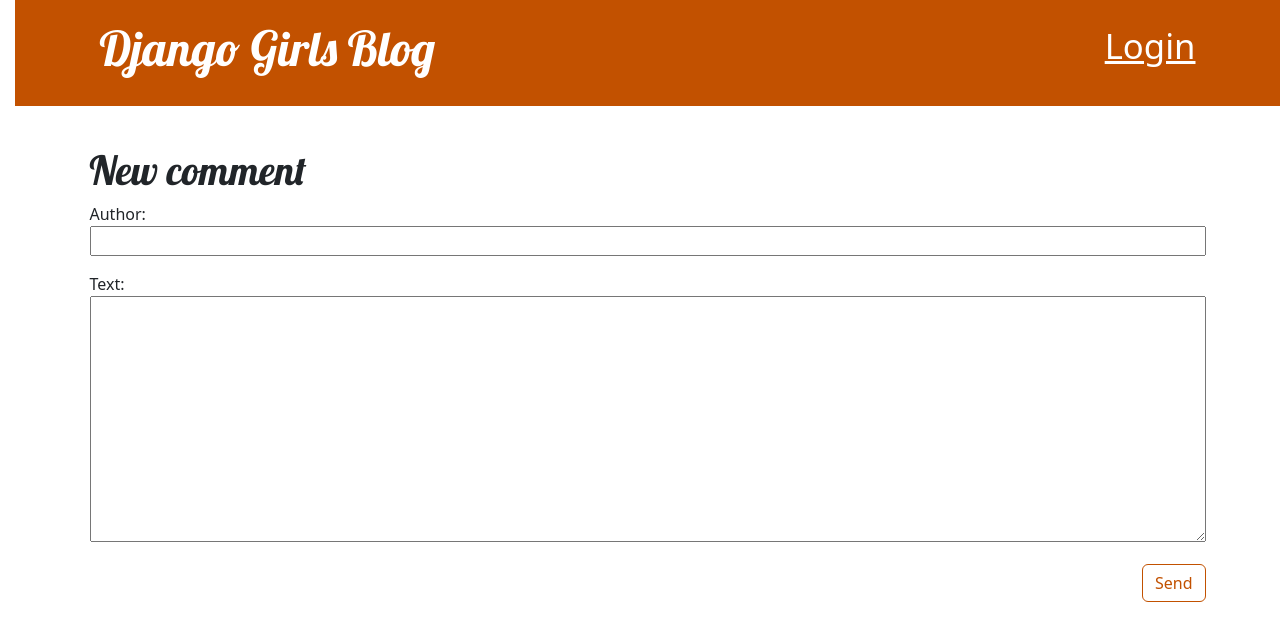
After one commit to Chiemezuo/django-girls-tutorial, a Django app: page /post/1/comment in a window 1280 px wide. The commit adds this page. Shown: the top 641 px of the page. Run offline with Django 5.2, Linux system fonts and the light colour scheme; tables that the repository leaves empty hold one stand-in row (values such as "Sample post").

Commit message:
extend homework & add wagtail

```diff
--- a/blog/admin.py
+++ b/blog/admin.py
@@ -1,4 +1,5 @@
 from django.contrib import admin
-from .models import Post
+from .models import Post, Comment
 
 admin.site.register(Post)
+admin.site.register(Comment)
--- a/blog/forms.py
+++ b/blog/forms.py
@@ -1,9 +1,15 @@
 from django import forms
 
-from .models import Post
+from .models import Post, Comment
 
 class PostForm(forms.ModelForm):
 
   class Meta:
     model = Post
     fields = ('title', 'text')
+
+class CommentForm(forms.ModelForm):
+
+  class Meta:
+    model = Comment
+    fields = ('author', 'text',)
--- a/blog/models.py
+++ b/blog/models.py
@@ -13,5 +13,22 @@ class Post(models.Model):
     self.published_date = timezone.now()
     self.save()
 
+  def approved_comments(self):
+    return self.comments.filter(approved_comments='True')
+
   def __str__(self):
     return self.title
+
+class Comment(models.Model):
+  post = models.ForeignKey('blog.Post', on_delete=models.CASCADE, related_name='comments')
+  author = models.CharField(max_length=200)
+  text = models.TextField()
+  created_date = models.DateTimeField(default=timezone.now)
+  approved_comment = models.BooleanField(default=False)
+
+  def approve(self):
+    self.approved_comment = True
+    self.save()
+
+  def __str__(self):
+    return self.text
--- a/blog/static/css/blog.css
+++ b/blog/static/css/blog.css
@@ -77,3 +77,7 @@ h4 {
     color: #FFFFFF;
     background-color: #C25100;
 }
+
+.comment {
+    margin: 20px 0px 20px 20px;
+}
--- /dev/null
+++ b/blog/templates/blog/add_comment_to_post.html
@@ -0,0 +1,10 @@
+{% extends 'blog/base.html' %}
+
+{% block content %}
+  <h1>New comment</h1>
+  <form method="post" class="post-form">
+    {% csrf_token %}
+    {{ form.as_p }}
+    <button type="submit" class="save btn btn-default btn-secondary">Send</button>
+  </form>
+{% endblock %}
--- a/blog/templates/blog/base.html
+++ b/blog/templates/blog/base.html
@@ -11,8 +11,19 @@
     <header class="page-header">
       <div class="container">
         {% if user.is_authenticated %}
+          <a href="{% url 'post_draft_list' %}" class="top-menu"><span class="glyphicon glyphicon-edit"></span></a>
           <a href="{% url 'post_new' %}" class="top-menu">
-            {% include './icons/file-earmark-plus.svg' %}
+            <span class="glyphicon glyphicon-plus"></span>
+          </a>
+          <p class="top-menu">Hello {{user.username}}
+             <form id="logout-form" method="post" action="{% url 'logout' %}">
+              {% csrf_token %}
+              <button type="submit">Log out</button>
+            </form>
+          </p>
+        {% else %}
+          <a href="{% url 'login' %}" class="top-menu">
+            <span class="glyphicon glyphicon-lock">Login</span>
           </a>
         {% endif %}
         <h1><a href="/">Django Girls Blog</a></h1>
--- a/blog/templates/blog/post_list.html
+++ b/blog/templates/blog/post_list.html
@@ -7,6 +7,7 @@
           </time>
           <h2><a href="{% url 'post_detail' pk=post.pk %}">{{ post.title }}</a></h2>
           <p>{{ post.text|linebreaksbr }}</p>
+          <a href="{% url 'post_detail' pk=post.pk%}">Comments: {{ post.approved_comments.count }}</a>
       </article>
   {% endfor %}
 {% endblock %}
--- a/blog/urls.py
+++ b/blog/urls.py
@@ -6,4 +6,10 @@ urlpatterns = [
   path('post/<int:pk>/', views.post_detail, name='post_detail'),
   path('post/new/', views.post_new, name='post_new'),
   path('post/<int:pk>/edit/', views.post_edit, name='post_edit'),
+  path('drafts/', views.post_draft_list, name='post_draft_list'),
+  path('post/<int:pk>/publish/', views.post_publish, name='post_publish'),
+  path('post/<int:pk>/remove/', views.post_remove, name='post_remove'),
+  path('post/<int:pk>/comment', views.add_comment_to_post, name='add_comment_to_post'),
+  path('comment/<int:pk>/approve/', views.comment_approve, name='comment_approve'),
+  path('comment/<int:pk>/remove/', views.comment_remove, name='comment_remove'),
 ]
--- a/blog/views.py
+++ b/blog/views.py
@@ -1,7 +1,8 @@
+from django.contrib.auth.decorators import login_required
 from django.shortcuts import render, get_object_or_404, redirect
 from django.utils import timezone
-from .forms import PostForm
-from .models import Post
+from .forms import PostForm, CommentForm
+from .models import Post, Comment
 
 def post_list(request):
   posts = Post.objects.filter(published_date__lte=timezone.now()).order_by('published_date')
@@ -11,6 +12,7 @@ def post_detail(request, pk):
   post = get_object_or_404(Post, pk=pk)
   return render(request, 'blog/post_detail.html', {'post': post})
 
+@login_required
 def post_new(request):
   if request.method == 'POST':
     form = PostForm(request.POST)
@@ -24,6 +26,7 @@ def post_new(request):
     form = PostForm()
   return render(request, 'blog/post_edit.html', {'form': form})
 
+@login_required
 def post_edit(request, pk):
   post = get_object_or_404(Post, pk=pk)
   if request.method == 'POST':
@@ -31,9 +34,53 @@ def post_edit(request, pk):
     if form.is_valid():
       post = form.save(commit=False)
       post.author = request.user
-      post.published_date = timezone.now()
+      # post.published_date = timezone.now()
       post.save()
       return redirect('post_detail', pk=post.pk)
   else:
     form = PostForm(instance=post)
   return render(request, 'blog/post_edit.html', {'form': form})
+
+@login_required
+def post_draft_list(request):
+  posts = Post.objects.filter(published_date__isnull=True).order_by('created_date')
+  return render(request, 'blog/post_draft_list.html', {'posts': posts})
+
+@login_required
+def post_publish(request, pk):
+  post = get_object_or_404(Post, pk=pk)
+  if request.method == 'POST':
+    post.publish()
+  return redirect('post_detail', pk=pk)
+
+@login_required
+def post_remove(request, pk):
+  post = get_object_or_404(Post, pk=pk)
+  if request.method == 'POST':
+    post.delete()
+  return redirect('post_list')
+
+def add_comment_to_post(request, pk):
+  post = get_object_or_404(Post, pk=pk)
+  if request.method == 'POST':
+    form = CommentForm(request.POST)
+    if form.is_valid():
+      comment = form.save(commit=False)
+      comment.post = post
+      comment.save()
+      return redirect('post_detail', pk=post.pk)
+  else:
+    form = CommentForm()
+  return render(request, 'blog/add_comment_to_post.html', {'form': form})
+
+@login_required
+def comment_approve(request, pk):
+  comment = get_object_or_404(Comment, pk=pk)
+  comment.approve()
+  return redirect('post_detail', pk=comment.post.pk)
+
+@login_required
+def comment_remove(request, pk):
+  comment = get_object_or_404(Comment, pk=pk)
+  comment.delete()
+  return redirect('post_detail', pk=comment.post.pk)
--- a/django_girls_mysite/urls.py
+++ b/django_girls_mysite/urls.py
@@ -18,7 +18,18 @@ Including another URLconf
 from django.contrib import admin
 from django.urls import path, include
 
+from django.conf import settings
+from django.conf.urls.static import static
+from django.contrib.auth import views
+
+from wagtail.admin import urls as wagtailadmin_urls
+from wagtail import urls as wagtail_urls
+
 urlpatterns = [
     path("admin/", admin.site.urls),
+    path('accounts/login/', views.LoginView.as_view(), name='login'),
+    path('accounts/logout/', views.LogoutView.as_view(next_page='/'), name='logout'),
     path("", include('blog.urls')),
-]
+    path("cms/", include(wagtailadmin_urls)),
+    path("pages/", include(wagtail_urls)),
+] + static(settings.MEDIA_URL, document_root=settings.MEDIA_ROOT)
```
Also changed, not shown: blog/templates/blog/post_detail.html (+37 -2 lines), blog/templates/blog/post_draft_list.html (added, +13 -0 lines), blog/templates/registration/login.html (added, +24 -0 lines), django_girls_mysite/settings.py (+21 -0 lines), requirements.txt (added, +177 -0 lines), blog/migrations/0002_comment.py (added), blog/templates/blog/icons/hand-thumbs-down.svg (added), blog/templates/blog/icons/hand-thumbs-up.svg (added).
